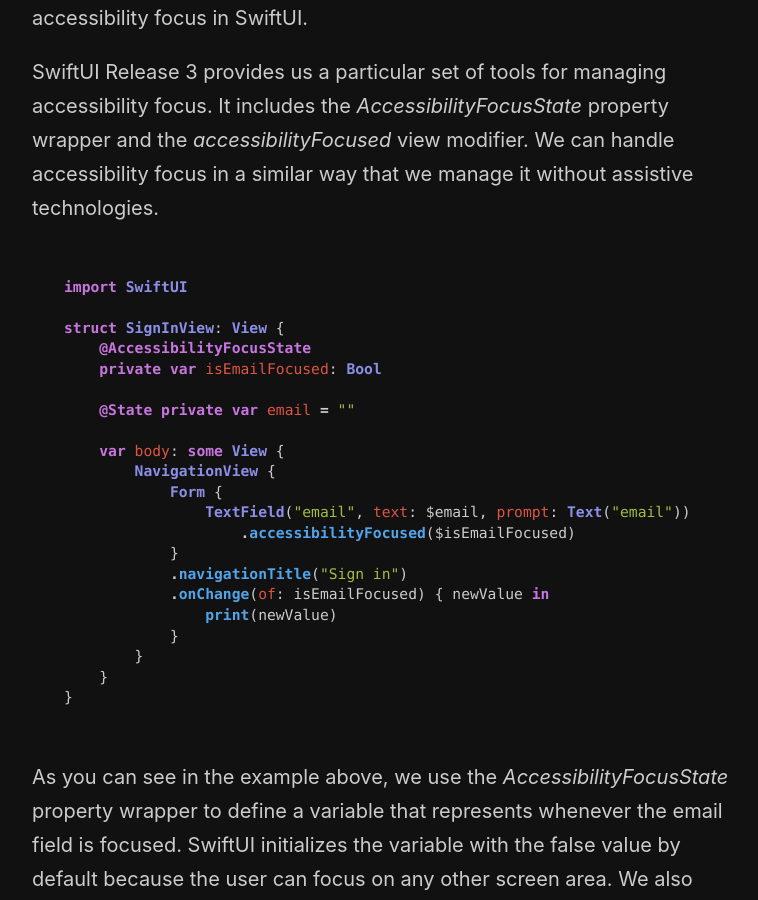
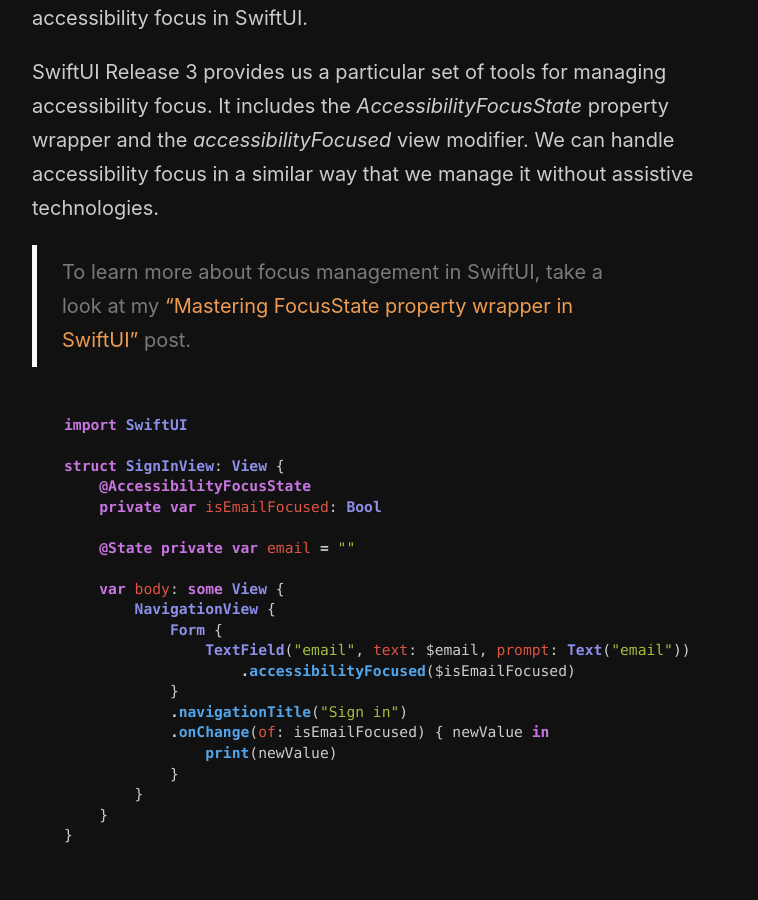
Before and after one commit to mecid/mecid.github.io, a Jekyll site: the page built from _posts/2021-09-23-accessibility-focus-in-swiftui.md, in a window 1280 px wide and 900 px high, scrolled down 411 px. Shown: the whole window, without its empty margins (258-1016 px from the left). Built offline with Jekyll 4.4.1, drawn with Linux system fonts in a browser that asks for light colours.

Commit message:
reference post added to accessibility focus post.

````diff
--- a/_posts/2021-09-23-accessibility-focus-in-swiftui.md
+++ b/_posts/2021-09-23-accessibility-focus-in-swiftui.md
@@ -8,6 +8,8 @@
 One of the new features of SwiftUI Release 3 is accessibility focus management. SwiftUI allows us easily handle the focus state for assistive technologies like VoiceOver and Switch Control. This week we will learn how to use the *AccessibilityFocusState* property wrapper to move the accessibility focus in SwiftUI.
 
 SwiftUI Release 3 provides us a particular set of tools for managing accessibility focus. It includes the *AccessibilityFocusState* property wrapper and the *accessibilityFocused* view modifier. We can handle accessibility focus in a similar way that we manage it without assistive technologies.
+
+> To learn more about focus management in SwiftUI, take a look at my ["Mastering FocusState property wrapper in SwiftUI"](/2021/08/24/mastering-focusstate-property-wrapper-in-swiftui/) post.
 
 ```swift
 import SwiftUI
````
